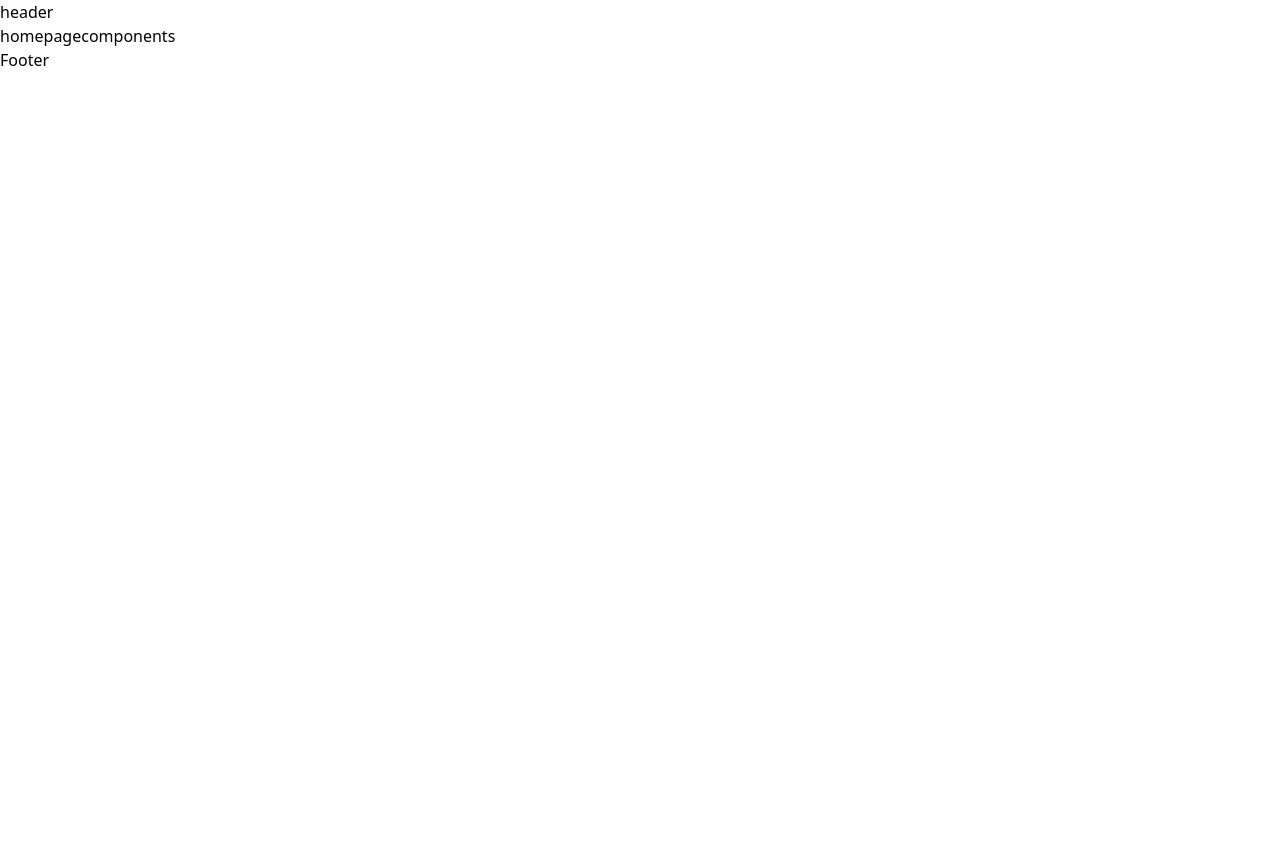
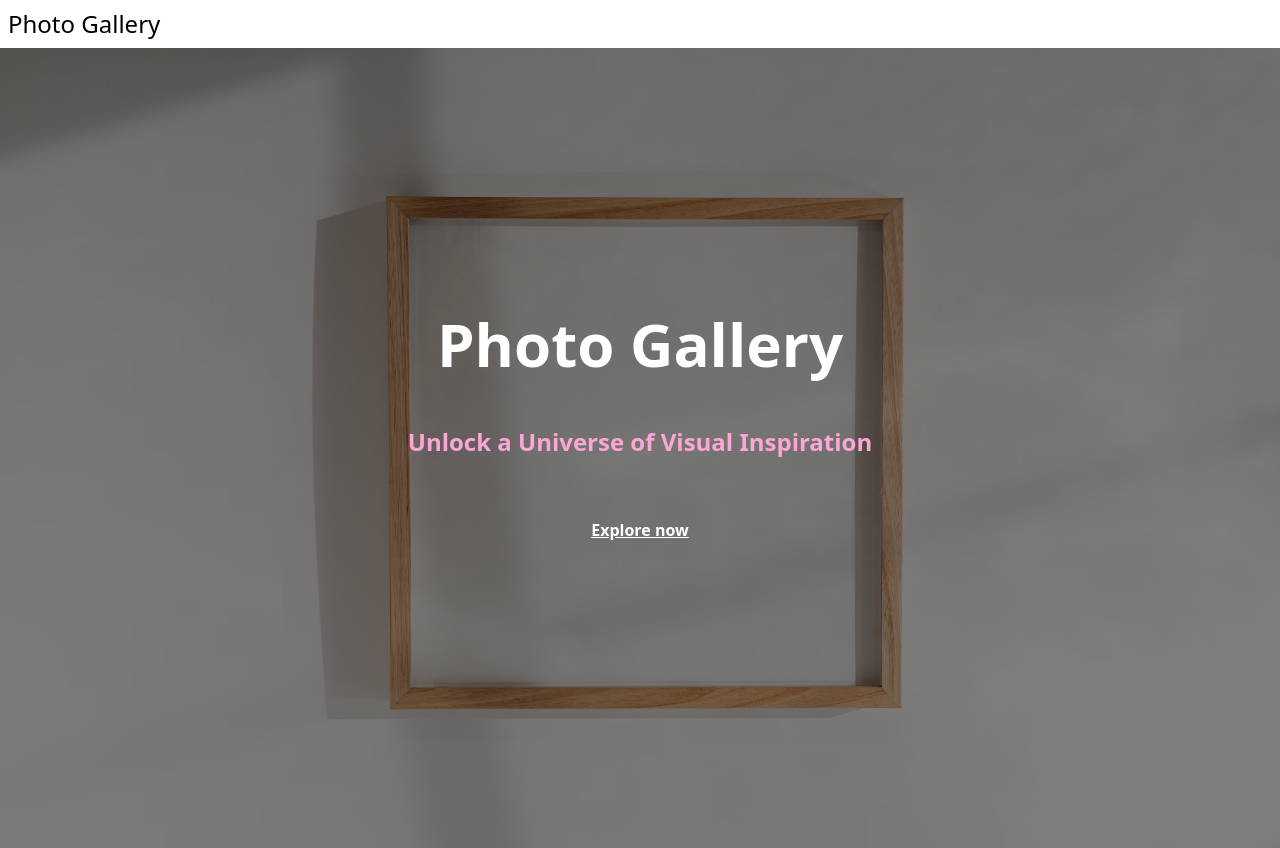
Before and after one commit to ananotopuria/photoGalleryApp, a React (Vite) app: page / in a window 1280 px wide. Before the commit the page ends 800 px from the top, so only its background shows below. Built offline with nearby package versions, Linux system fonts and the light colour scheme.

Commit message:
feat: add background image and styled container to HomePageComponents

```diff
--- a/package.json
+++ b/package.json
@@ -12,13 +12,13 @@
     "test": "echo \"No tests yet\" && exit 0"
   },
   "dependencies": {
-    "@tailwindcss/vite": "^4.0.1",
     "react": "^18.3.1",
     "react-dom": "^18.3.1",
     "react-router-dom": "^7.1.4"
   },
   "devDependencies": {
     "@eslint/js": "^9.19.0",
+    "@tailwindcss/vite": "^4.0.1",
     "@types/react": "^18.3.18",
     "@types/react-dom": "^18.3.5",
     "@types/react-router-dom": "^5.3.3",
--- a/src/components/HomePageComponents/index.tsx
+++ b/src/components/HomePageComponents/index.tsx
@@ -1,7 +1,27 @@
+import { Link } from "react-router-dom";
+import background from "./../../assets/background.png";
+
 function HomePageComponents() {
+  const backgroundStyle: React.CSSProperties = {
+    backgroundImage: `url(${background})`,
+  };
   return (
-    <div>
-      <h1>homepagecomponents</h1>
+    <div
+      className="relative w-full h-screen bg-cover bg-center flex items-center justify-center"
+      style={backgroundStyle}
+    >
+      <div className="absolute inset-0 bg-black opacity-50 pointer-events-none"></div>
+      <div className="flex flex-col items-center justify-center font-bold text-white relative z-10 text-center">
+        <h1 className="text-6xl font-semibold block">Photo Gallery</h1>
+        <p className="ext-2xl py-5 block font-bold text-2xl mt-8 text-pink-300">
+          Unlock a Universe of Visual Inspiration
+        </p>
+        <Link to="search">
+          <button className="cursor-pointer my-[2rem] w-[130px] h-[40px] bg-[#] rounded-lg text-white underline hover:no-underline hover:translate-y-1 ">
+            Explore now
+          </button>
+        </Link>
+      </div>
     </div>
   );
 }
--- a/src/components/Layout/Header/index.tsx
+++ b/src/components/Layout/Header/index.tsx
@@ -1,7 +1,11 @@
+import { Link } from "react-router-dom";
+
 function Header() {
   return (
     <>
-      <h1>header</h1>
+      <Link to="">
+        <h1 className="text-2xl p-2 font-light">Photo Gallery</h1>
+      </Link>
     </>
   );
 }
--- a/src/components/Layout/index.tsx
+++ b/src/components/Layout/index.tsx
@@ -1,13 +1,13 @@
 import { Outlet } from "react-router-dom";
 import Header from "./Header";
-import Footer from "./Footer";
+// import Footer from "./Footer";
 
 function Layout() {
   return (
     <>
       <Header />
       <Outlet />
-      <Footer />
+      {/* <Footer /> */}
     </>
   );
 }
```
Also changed, not shown: src/assets/background.png (added), 1 other file (tests, documents, lock files or other folders).
